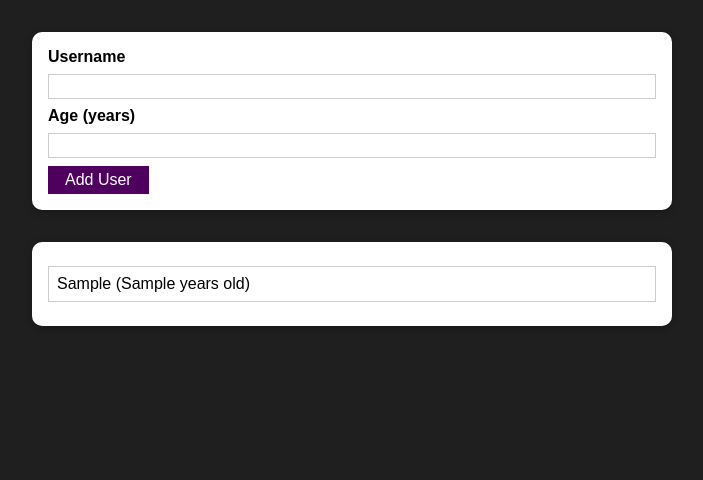
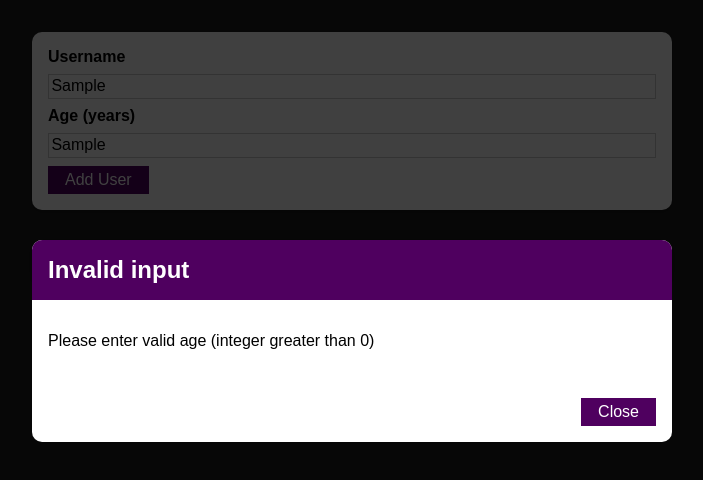
Before and after one commit to FairyCodeMother/ch8-practice, a React (Create React App) app: page / in a window 1280 px wide. Both pictures are taken after typing "Sample", "Sample" into the empty fields and a click on the button "Add User". Shown: the top 480 px of the page, without its empty margins (288-991 px from the left). Built offline with nearby package versions, Linux system fonts and the light colour scheme.

Commit message:
Add ErrorModal Component

```diff
--- a/src/App.js
+++ b/src/App.js
@@ -1,32 +1,26 @@
-// Task: Manage list of Users via State
+// Task: Add ErrorModal Component
+// 1. Create an ErrorModal UI component.
 
 import React, {useState} from 'react';
 import AddUser from "./components/Users/AddUser";
 import UsersList from "./components/Users/UsersList";
 
-// 1. Since App is the lowest level that has access to both the added users and
-//    where the users will be displayed, we need to handle the list of users in
-//    here. Import useState and initialize the list with an empty array.
 function App() {
     const [usersList, setUsersList] = useState([]);
 
-    // 3. Create an addUserHandler that accepts a name and age and appends
-    //    that data as a user object to the usersList array.
     const addUserHandler = (userName, userAge) => {
 
         setUsersList((oldUsersList) => {
-            // 4. Create a newUser object with the entered values and a unique id. The unique
-            //     id is for the UsersList to use.
-            const newUser = { id: Math.random().toString(), name: userName, age: userAge };
+            const newUser = {
+                id: Math.random().toString(),
+                name: userName,
+                age: userAge
+            };
 
-            // 5. setUsersList works with arrays so pass in the current array and return
-            //    a new array made of the destructured old array with a new user object.
             return [...oldUsersList, newUser]
         })
     }
 
-    // 6. Pass the addUserHandler into AddUser to update State on submission. (go to UsersList)
-    // 2. Pass the usersList as a prop into UsersList.
     return (
         <div>
             <AddUser
--- /dev/null
+++ b/src/components/UI/ErrorModal.js
@@ -0,0 +1,38 @@
+import React from "react";
+import Card from "./Card";
+import Button from "./Button";
+
+// 5. Import the classes from the ErrorModal's css module to dynamically
+//    add classNames and styles.
+import classes from "./ErrorModal.module.css";
+
+// 2. The ErrorModal will return a Card.
+const ErrorModal = (props) => {
+    // 3. The Card has sections: header, footer, and main content.
+    // 4. The Header and body accepts passed values. The footer will
+    //    have a Button to close the modal.
+    // 6. Add the modal, header, content and actions classes as classNames.
+    // 9. We need a backdrop that keeps us from interacting with the page
+    //    when the modal is visible. Add a backdrop div above Card. Wrap
+    //    everything in a parent div.
+    // 17. Let the user close the Modal when they click either the background
+    //     or Close button by passing onAcknowledged into their onClick handlers.
+    return (
+        <div>
+            <div className={classes.backdrop} onClick={props.onAcknowledged} />
+            <Card className={classes.modal}>
+                <header className={classes.header}>
+                    <h2>{props.title}</h2>
+                </header>
+                <div className={classes.content}>
+                    <p>{props.message}</p>
+                </div>
+                <footer className={classes.actions}>
+                    <Button onClick={props.onAcknowledged}>Close</Button>
+                </footer>
+            </Card>
+        </div>
+    );
+};
+
+export default ErrorModal;
--- /dev/null
+++ b/src/components/UI/ErrorModal.module.css
@@ -0,0 +1,45 @@
+.backdrop {
+  position: fixed;
+  top: 0;
+  left: 0;
+  width: 100%;
+  height: 100vh;
+  z-index: 10;
+  background: rgba(0, 0, 0, 0.75);
+}
+
+.modal {
+  position: fixed;
+  top: 30vh;
+  left: 10%;
+  width: 80%;
+  z-index: 100;
+  overflow: hidden;
+}
+
+.header {
+  background: #4f005f;
+  padding: 1rem;
+}
+
+.header h2 {
+  margin: 0;
+  color: white;
+}
+
+.content {
+  padding: 1rem;
+}
+
+.actions {
+  padding: 1rem;
+  display: flex;
+  justify-content: flex-end;
+}
+
+@media (min-width: 768px) {
+  .modal {
+    left: calc(50% - 20rem);
+    width: 40rem;
+  }
+}
--- a/src/components/Users/AddUser.js
+++ b/src/components/Users/AddUser.js
@@ -3,21 +3,37 @@ import React, { useState } from "react";
 import Card from "../UI/Card";
 import Button from "../UI/Button";
 import classes from './AddUser.module.css';
+import ErrorModal from "../UI/ErrorModal";
 
+// 7. We want to use the ErrorModal when a user enters bad values.
 const AddUser = (props) => {
     const [ enteredUsername, setEnteredUsername ] = useState('');
     const [ enteredAge, setEnteredAge ] = useState('');
 
+    // 10. We want to trigger the ErrorModal conditionally, and we'll do this
+    //     through an error State. Initialize a new error State and updater.
+    const [ errorState, setErrorState ] = useState();
+
     const addUserHandler = (event) => {
         event.preventDefault();
-        if (enteredUsername.trim().length === 0 ||
-            enteredAge.trim().length === 0 ||
-            +enteredAge < 1 ) {
+
+        // 11. Use and set the errorState upon failing validation for length.
+        if (enteredUsername.trim().length === 0 || enteredAge.trim().length === 0) {
+            setErrorState({
+                title: 'Invalid input',
+                message: 'Please enter valid name and age (empty values not allowed)'
+            })
+            return;
+        }
+        // 12. Use and set the errorState upon failing validation for age.
+        if ( (enteredAge.match(/^[\d]+$/)) === null || (+enteredAge < 1) ) {
+            setErrorState({
+                title: 'Invalid input',
+                message: 'Please enter valid age (integer greater than 0)'
+            })
             return;
         }
 
-        // 6. Upon submission, the values are passed into our new onAddUser prop.
-        // (go to UsersList)
         props.onAddUser(enteredUsername, enteredAge);
         setEnteredUsername('');
         setEnteredAge('');
@@ -31,7 +47,24 @@ const AddUser = (props) => {
         setEnteredAge(event.target.value);
     }
 
+    //15. Add an errorHandler to close the ErrorModal by updating the errorState.
+    const errorHandler = () => {
+        setErrorState(null);
+    }
+
+    // 8. Add the modal to the returned AddUser object, wrap everything in a parent div.
+    // 13. Only display the ErrorModal if an errorState exists.
+    // 14. Use the errorState's title and message.
+    // 16. Since the ErrorModal has the Close button, pass in errorHandler via a new prop.
     return (
+        <div>
+            {errorState &&
+                <ErrorModal
+                    title={errorState.title}
+                    message={errorState.message}
+                    onAcknowledged={errorHandler}
+                />
+            }
             <Card className={classes.input}>
                 <form onSubmit={addUserHandler}>
                     <label htmlFor="username">Username</label>
@@ -51,6 +84,7 @@ const AddUser = (props) => {
                     <Button type="submit">Add User</Button>
                 </form>
             </Card>
+        </div>
     );
 }
 
--- a/src/components/Users/UsersList.js
+++ b/src/components/Users/UsersList.js
@@ -6,8 +6,6 @@ import Card from "../UI/Card";
 import classes from "./UsersList.module.css";
 
 const UsersList = (props) => {
-    // 7. Use the props' id as the key for each child. Each child in a list
-    //    must have a unique "key".
     return (
         <Card className={classes.users}>
             <ul>
```
Lines whose indentation alone changed are shown as unchanged.
